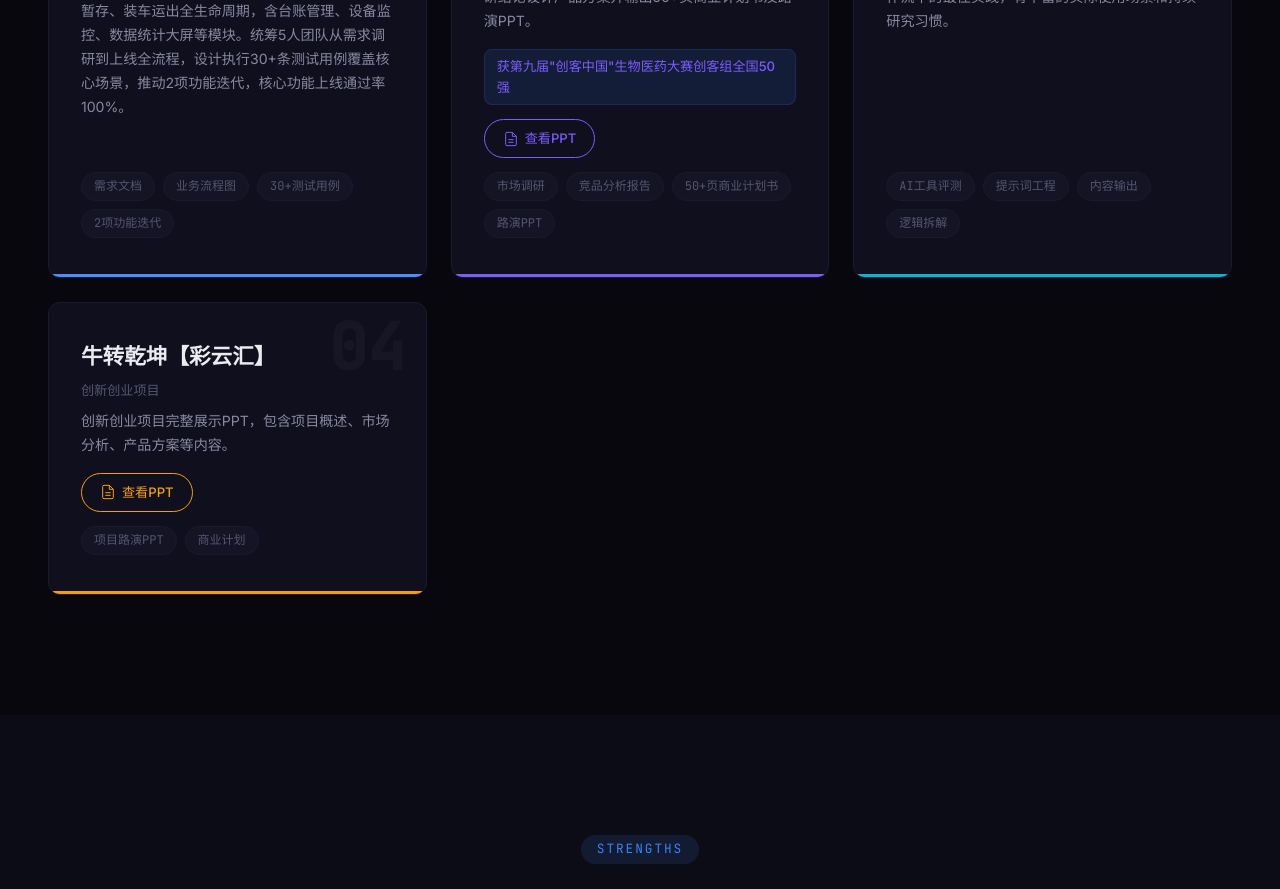
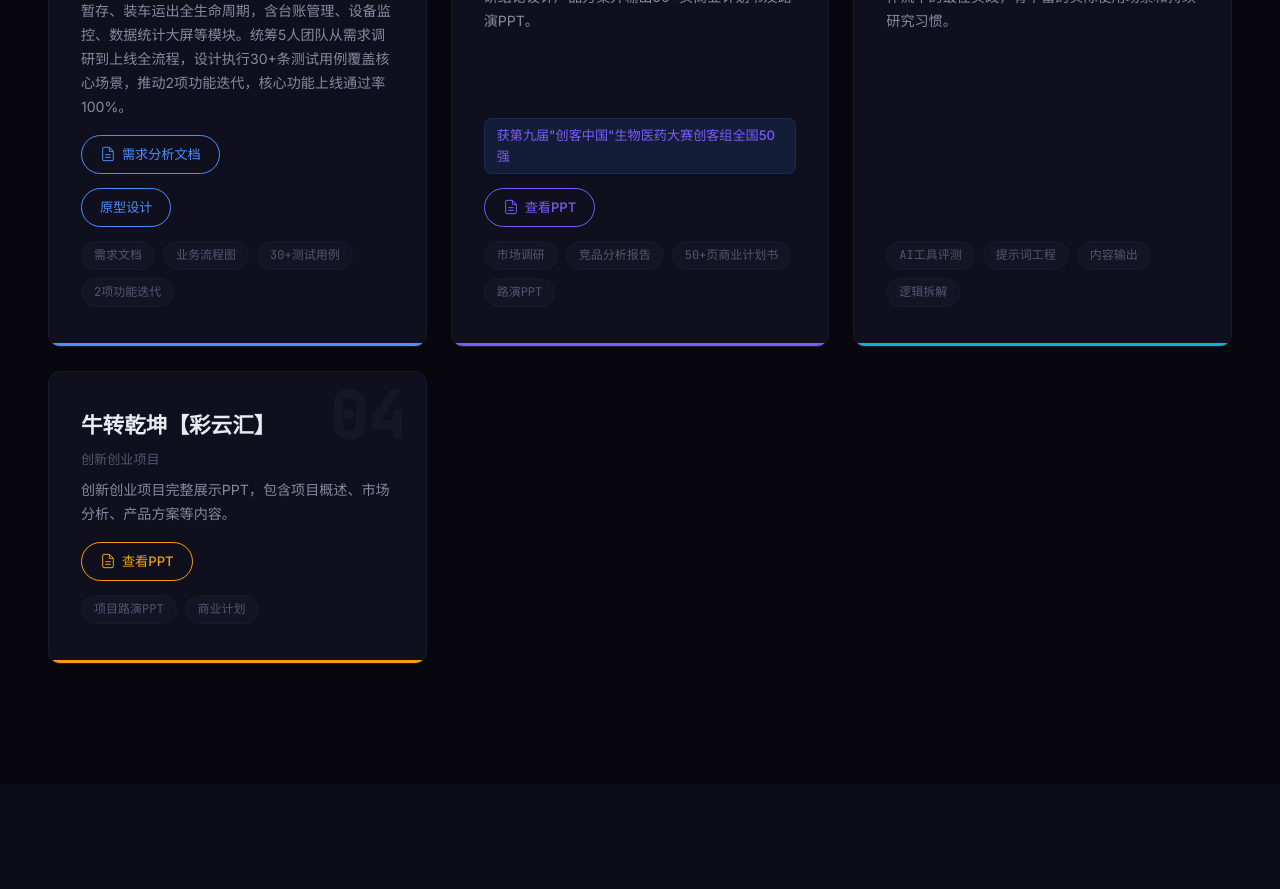
Before and after one commit to juzii66646/portfolio, a React (Vite) app: page / in a window 1280 px wide. Shown: the part 2240-3129 px from the top of the page. Built offline with nearby package versions, Linux system fonts and the light colour scheme.

Commit message:
add prd and prototype links to project card

```diff
--- a/src/components/Projects.jsx
+++ b/src/components/Projects.jsx
@@ -7,6 +7,10 @@
      tags: ['需求文档', '业务流程图', '30+测试用例', '2项功能迭代'],
      desc: '基于Spring Boot + MyBatis + MySQL + ECharts的医疗废物全流程管理平台，覆盖科室收集、入库暂存、装车运出全生命周期，含台账管理、设备监控、数据统计大屏等模块。统筹5人团队从需求调研到上线全流程，设计执行30+条测试用例覆盖核心场景，推动2项功能迭代，核心功能上线通过率100%。',
      accent: '#4f8cff',
+     pdf: '/PRD.docx',
+     pdfLabel: '需求分析文档',
+     prototype: '/prototype_light.html',
+     prototypeLabel: '原型设计',
    },
    {
      id: 2,
```
